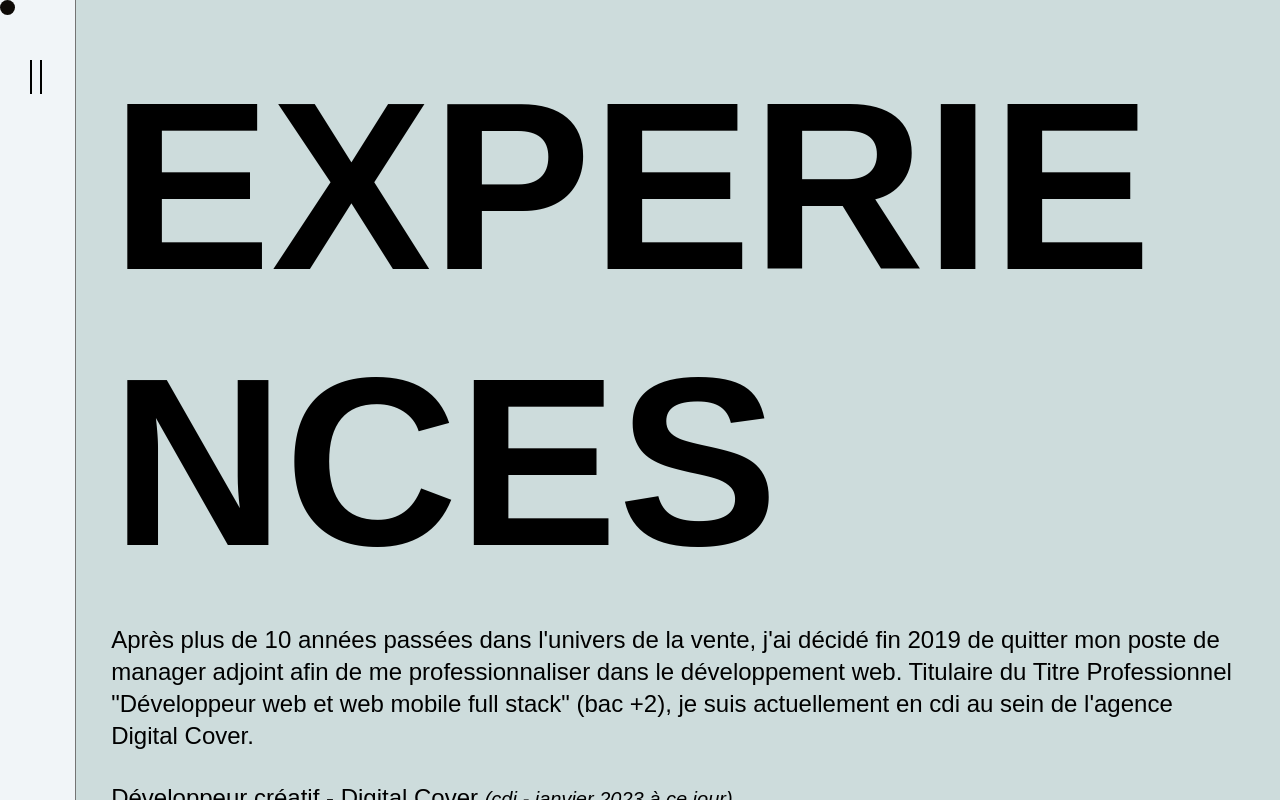
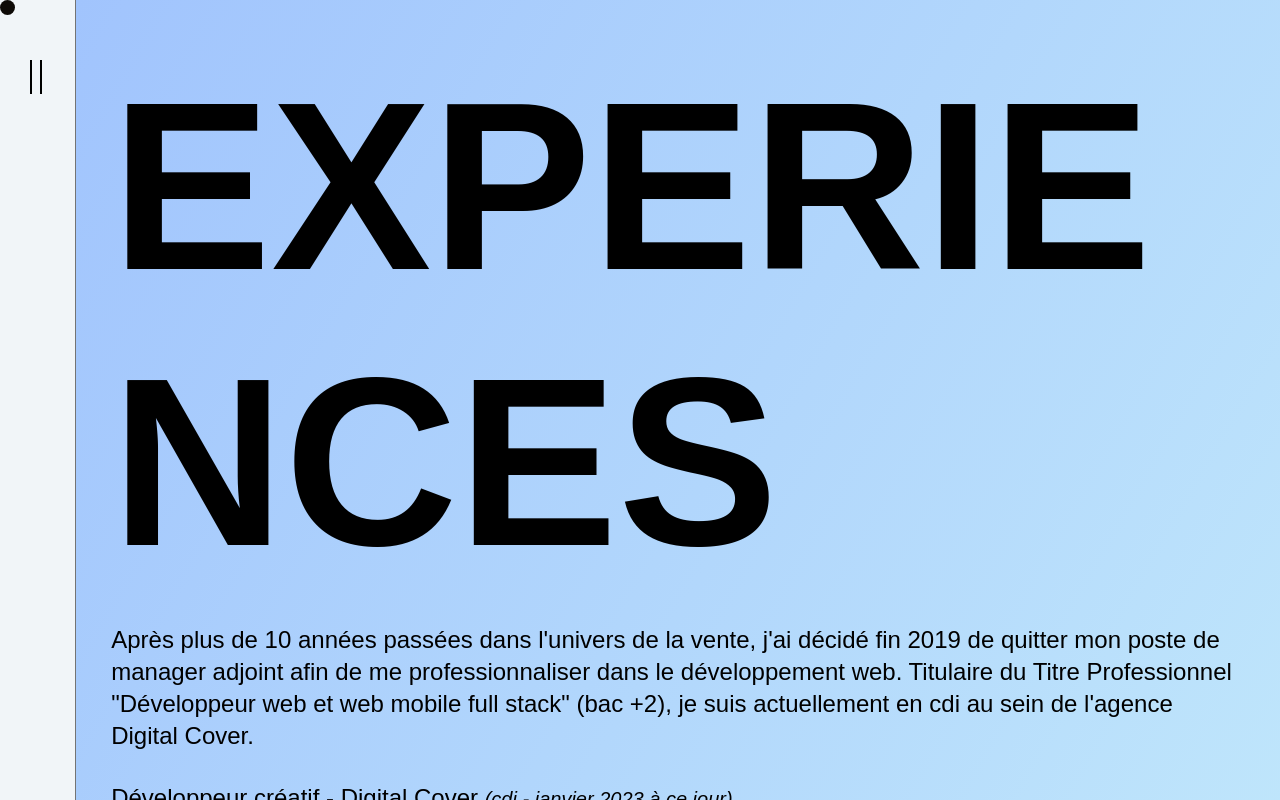
Before and after one commit to idrissdiakite/portfolio-react, a React (Create React App) app: page /experiences in a window 1280 px wide. Shown: the top 800 px of the page. Built offline with nearby package versions, Linux system fonts and the light colour scheme; a web font is replaced by a local one.

Commit message:
💅 [EXPERIENCES] Updated background

```diff
--- a/src/components/Experiences/style.scss
+++ b/src/components/Experiences/style.scss
@@ -1,8 +1,8 @@
 @import "./../../styles/settings";
 
 .experiences {
-  background-color: #CDDCDC;
-  // background-image: radial-gradient(at 50% 100%, rgba(255,255,255,0.50) 0%, rgba(0,0,0,0.50) 100%), linear-gradient(to bottom, rgba(255,255,255,0.25) 0%, rgba(0,0,0,0.25) 100%);
+  background-image: linear-gradient(120deg, #a1c4fd 0%, #c2e9fb 100%);
+  // background-color: #CDDCDC;
   background-blend-mode: screen, overlay;
 
   &__suptitle {
```
